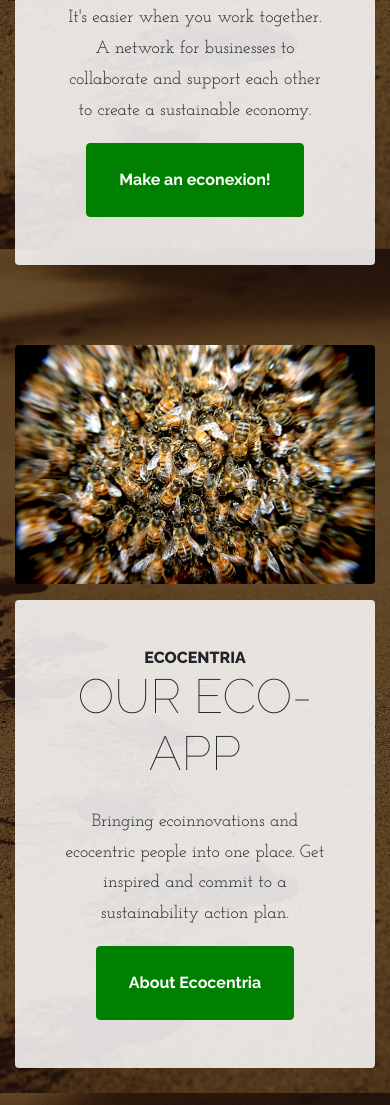
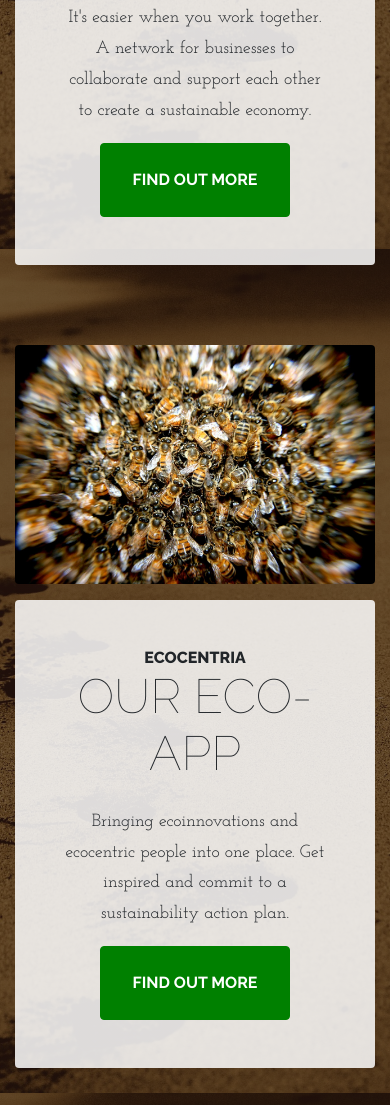
Before and after one commit to Econexus/ecocentria, a website: page index.html in a window 390 px wide. Shown: the part 595-1700 px from the top of the page. Drawn offline with nearby package versions, Linux system fonts and the light colour scheme.

Commit message:
Update index.html
update buttons to ease mobile use

```diff
--- a/index.html
+++ b/index.html
@@ -81,7 +81,7 @@
             <p class="mb-3">It's easier when you work together. A network for businesses to collaborate and support each other to create a sustainable economy.
             </p>
             <div class="intro-button mx-auto">
-              <a class="btn btn-primary btn-xl" href="contact_us.html">Make an econexion!</a>
+              <a class="btn btn-primary btn-xl" href="econexus_network.html">FIND OUT MORE</a>
             </div>
           </div>
         </div>
@@ -100,7 +100,7 @@
             <p class="mb-3">Bringing ecoinnovations and ecocentric people into one place. Get inspired and commit to a sustainability action plan.
             </p>
             <div class="intro-button mx-auto">
-              <a class="btn btn-primary btn-xl" href="ecocentria_app.html">About Ecocentria</a>
+              <a class="btn btn-primary btn-xl" href="ecocentria_app.html">FIND OUT MORE</a>
             </div>
           </div>
         </div>
```
